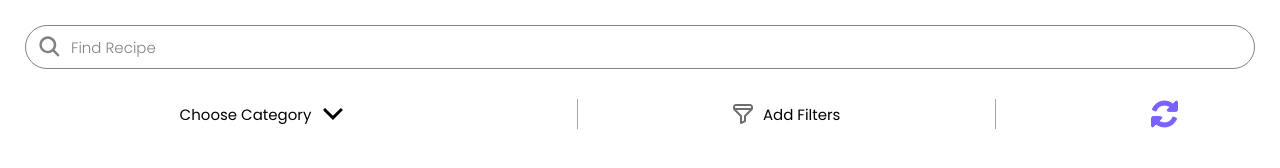
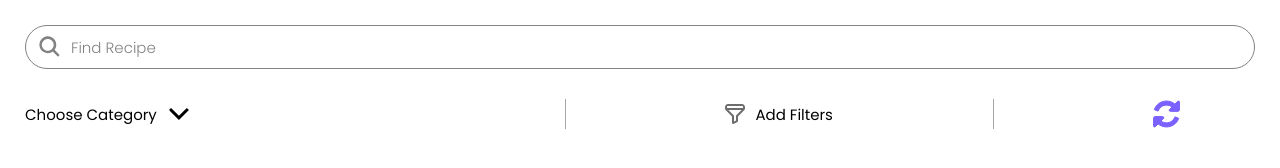
Before and after one commit to DawidKopys/find-recipe-app, a React app: page / in a window 1280 px wide. Built offline with nearby package versions, Linux system fonts and the light colour scheme.

Commit message:
Make filters bar look better on small devices

```diff
--- a/src/AddFiltersButton/AddFiltersButton.css
+++ b/src/AddFiltersButton/AddFiltersButton.css
@@ -2,6 +2,7 @@
 .add-filters-container {
   display: flex;
   align-items: center;
+  padding-right: 10px;
 }
 
 #add-filters-button {
@@ -12,6 +13,7 @@
 
 #add-filters-button img {
   padding-right: 10px;
+  padding-left: 10px;
 }
 
 /* typography */
@@ -20,4 +22,5 @@
   font-size: 0.9375rem; /* 15px for 16px html */
   font-weight: 400;
   font-style: normal;
+  white-space: nowrap;
 }
--- a/src/ChooseCategoryButton/ChooseCategoryButton.css
+++ b/src/ChooseCategoryButton/ChooseCategoryButton.css
@@ -2,16 +2,25 @@
 .choose-category-container {
   display: flex;
   align-items: center;
+  justify-content: flex-start;
+  flex-shrink: 2;
 }
 
 #choose-category-button {
   display: flex;
   align-items: center;
+  justify-content: flex-end;
   height: 100%;
 }
 
 #choose-category-button img {
   padding-left: 10px;
+}
+
+@media screen and (max-width: 400px) {
+  #choose-category-button img {
+    padding-right: 10px;
+  }
 }
 
 /* typography */
--- a/src/ResetFiltersButton/ResetFiltersButton.css
+++ b/src/ResetFiltersButton/ResetFiltersButton.css
@@ -2,6 +2,10 @@
 .reset-filters-container {
   display: flex;
   align-items: center;
+}
+
+.reset-filters-container img {
+  padding-left: 10px;
 }
 
 #reset-filters-button {
```
